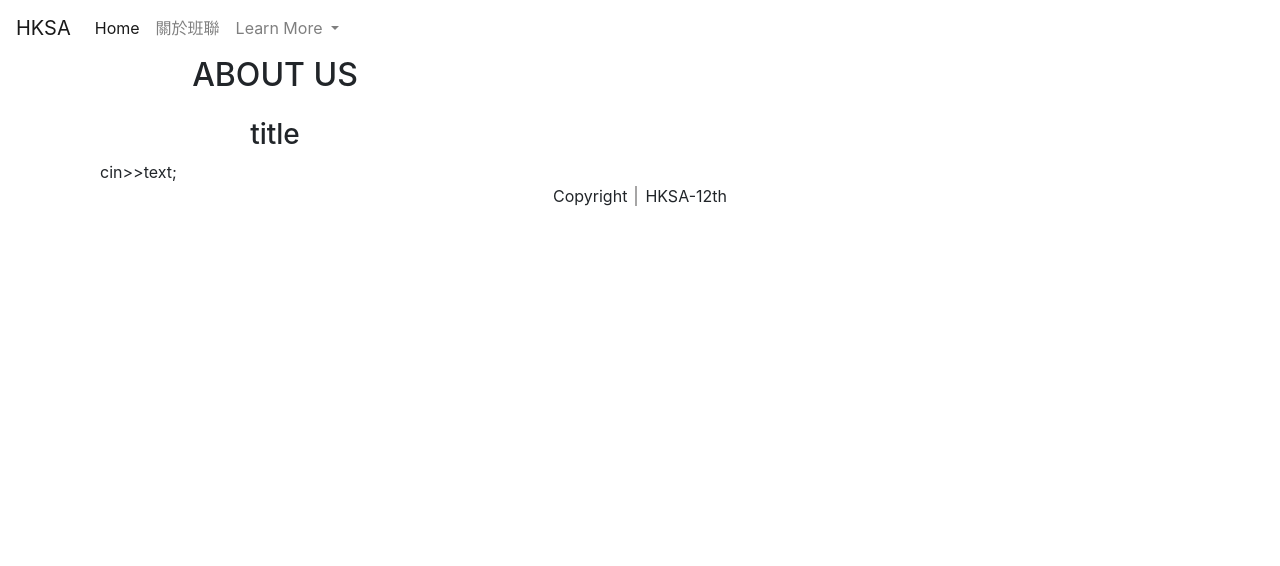
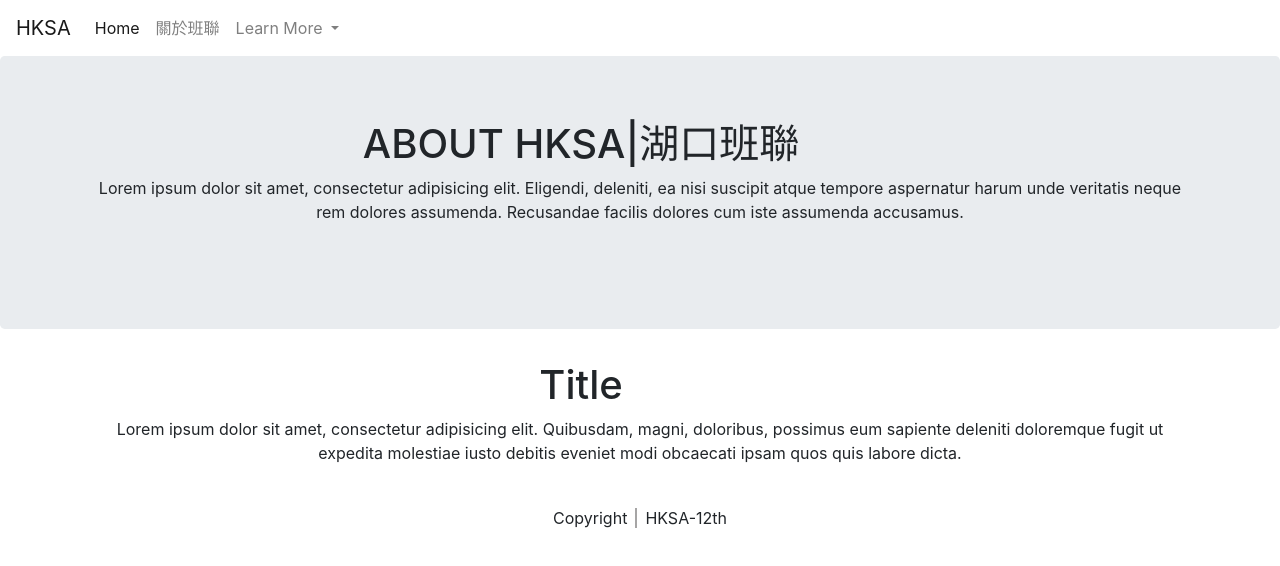
Before and after one commit to HKSA-2021/HKSA, a plain HTML site: page team.html in a window 1280 px wide. Drawn offline with Linux system fonts and the light colour scheme.

Commit message:
Update team.html

```diff
--- a/team.html
+++ b/team.html
@@ -33,22 +33,31 @@
 	   <br>
 
 	  <br>
+       <section>
+	   <div class="jumbotron text-center mt-2">
         <div class="container">
-          <div class="col-lg-12 mb-4 mt-2 text-center">
-            <h2>ABOUT US</h2>
+          <div class="row">
+            <div class="col-12">
+              <h1>ABOUT HKSA|湖口班聯</h1>
+              <p>Lorem ipsum dolor sit amet, consectetur adipisicing elit. Eligendi, deleniti, ea nisi suscipit atque tempore aspernatur harum unde veritatis neque rem dolores assumenda. Recusandae facilis dolores cum iste assumenda accusamus.</p>
+
+            </div>
           </div>
         </div>
-      <div class="container ">
-
-		<div class="col-lg-12 text-center">
-			<h3>title</h3>
-		</div>
-		<div class="col-lg-12">
-			cin>>text;
-		</div>
+      </div>
+	  </section>
 
 
-	  </div>
+	   <section>
+      <div class="container">
+        <div class="row">
+          <div class="col-12 text-center">
+            <h1>Title</h1>
+            <p>Lorem ipsum dolor sit amet, consectetur adipisicing elit. Quibusdam, magni, doloribus, possimus eum sapiente deleniti doloremque fugit ut expedita molestiae iusto debitis eveniet modi obcaecati ipsam quos quis labore dicta.</p>
+          </div>
+        </div>
+      </div>
+    </section>
 	    <footer class="text-center" sytle="background-color:#DDDDDD">
       <div class="container">
         <div class="row">
```
